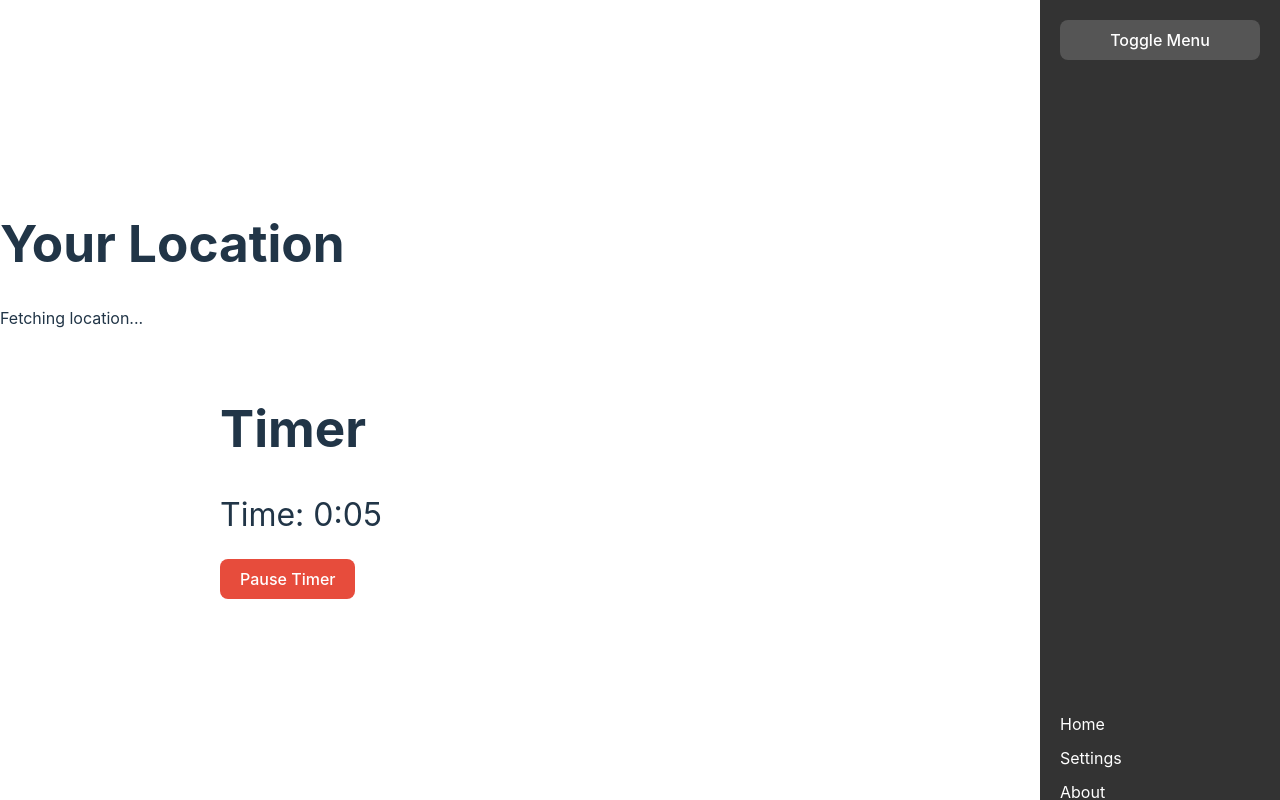
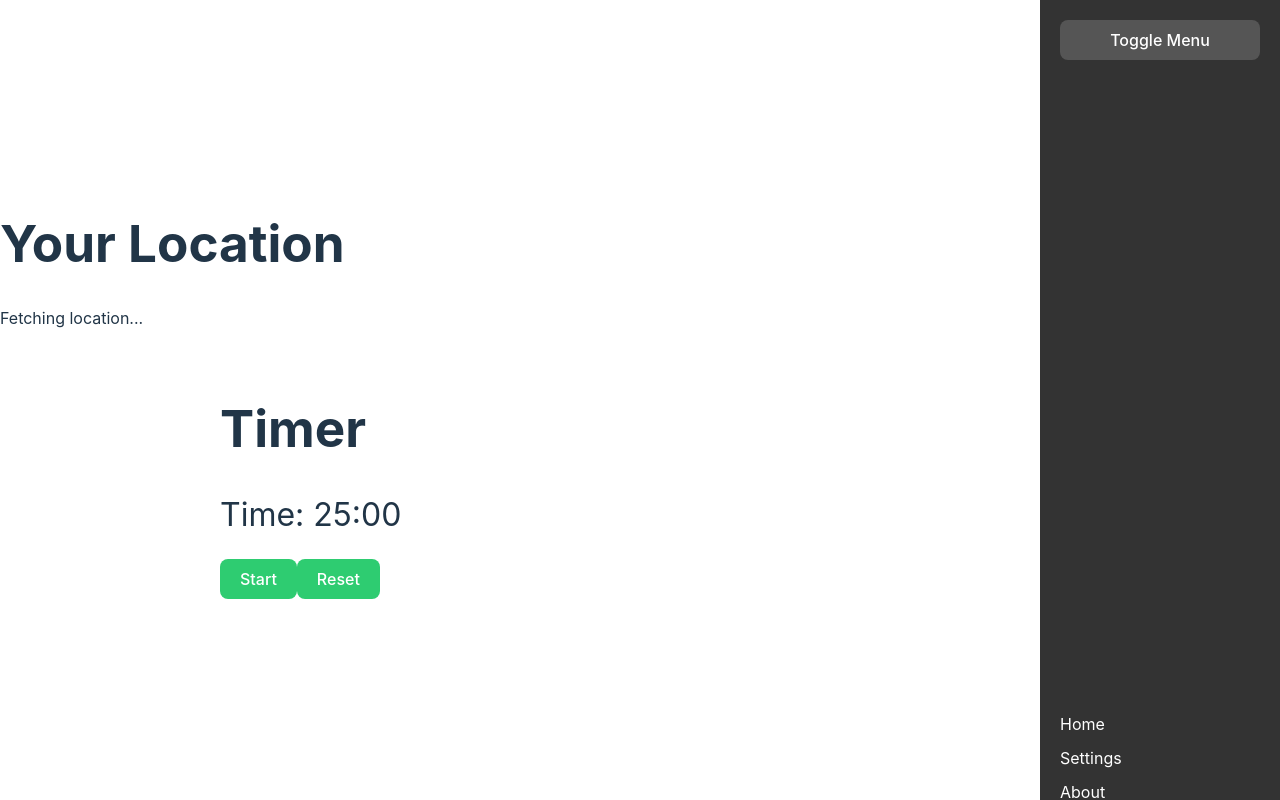
Before and after one commit to breenice/PomoWorld, a React (Vite) app in the folder PomoWorld_wics/my-app/: page / in a window 1280 px wide. Built offline with nearby package versions, Linux system fonts and the light colour scheme; no server answers.

Commit message:
pomodoro timer

```diff
--- a/PomoWorld_wics/my-app/src/pages/menu.jsx
+++ b/PomoWorld_wics/my-app/src/pages/menu.jsx
@@ -1,25 +1,55 @@
 import React, { useState, useEffect } from 'react';
 
 const TimerWithMenu = () => {
-  const [seconds, setSeconds] = useState(0);
-  const [running, setRunning] = useState(true);
+  const pomodoro = 25 * 60;
+  const shortBreak = 5 * 60;
+  const longBreak = 15 * 60;
+
+  const [seconds, setSeconds] = useState(pomodoro);
+  const [running, setRunning] = useState(false);
   const [menuOpen, setMenuOpen] = useState(true);
+  const [sessionType, setSessionType] = useState('Work');
+  const [workSessions, setWorkSessions] = useState(0);
 
   useEffect(() => {
     let interval;
 
-    if (running) {
+    if (running && seconds > 0) {
       interval = setInterval(() => {
-        setSeconds(prev => prev + 1);
+        setSeconds(prev => prev - 1);
       }, 1000);
-    } else {
-      clearInterval(interval);
+    } else if (seconds === 0) {
+      switchSession();
     }
 
     return () => clearInterval(interval);
   }, [running]);
 
+  const switchSession = () => {
+    if (sessionType === 'Work') {
+      if (workSessions < 3){
+        setSessionType('Short Break');
+        setSeconds(shortBreak);
+        setWorkSessions(prev => prev + 1);
+      } else {
+        setSessionType('Long Break');
+        setSeconds(longBreak);
+        setWorkSessions(0);
+      }
+    } else {
+      setSessionType('Work');
+      setSeconds(pomodoro);
+    }
+    setRunning(true);
+  };
+
   const toggleMenu = () => setMenuOpen(!menuOpen);
+
+  const resetTimer = () => {
+    setSessionType('Work');
+    setSeconds(pomodoro);
+    setRunning(false);
+  };
 
   return (
     <div style={{ display: 'flex' }}>
@@ -85,8 +115,20 @@ const TimerWithMenu = () => {
             cursor: 'pointer',
           }}
         >
-          {running ? 'Pause Timer' : 'Resume Timer'}
+          {running ? 'Pause' : 'Start'}
         </button>
+        <button
+          onClick={resetTimer}
+          style={{
+            backgroundColor: running ? '#e74c3c' : '#2ecc71',
+            color: '#fff',
+            padding: '10px 20px',
+            border: 'none',
+            cursor: 'pointer',
+          }}
+          >
+            Reset
+          </button>
       </div>
     </div>
   );
```
